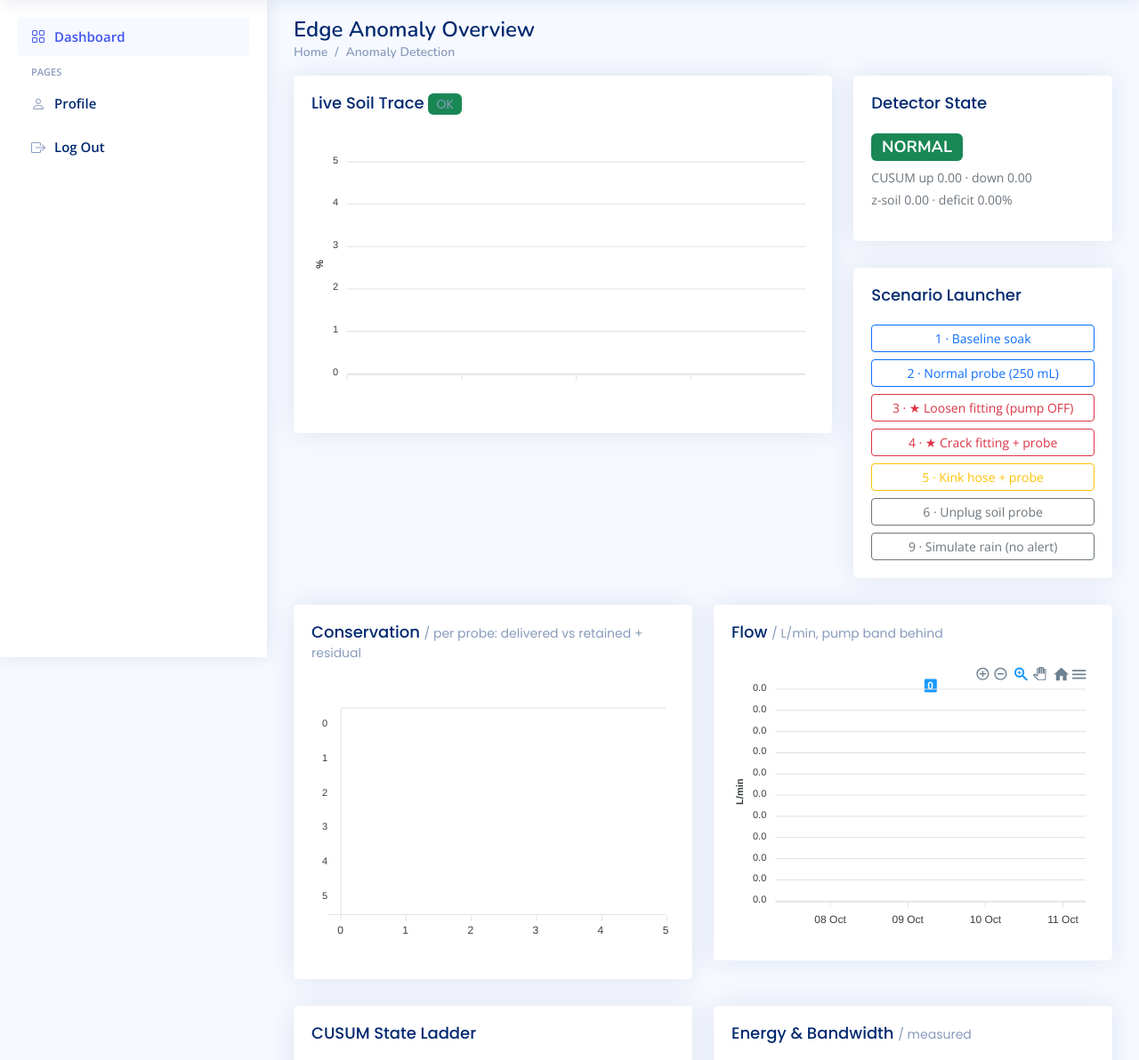
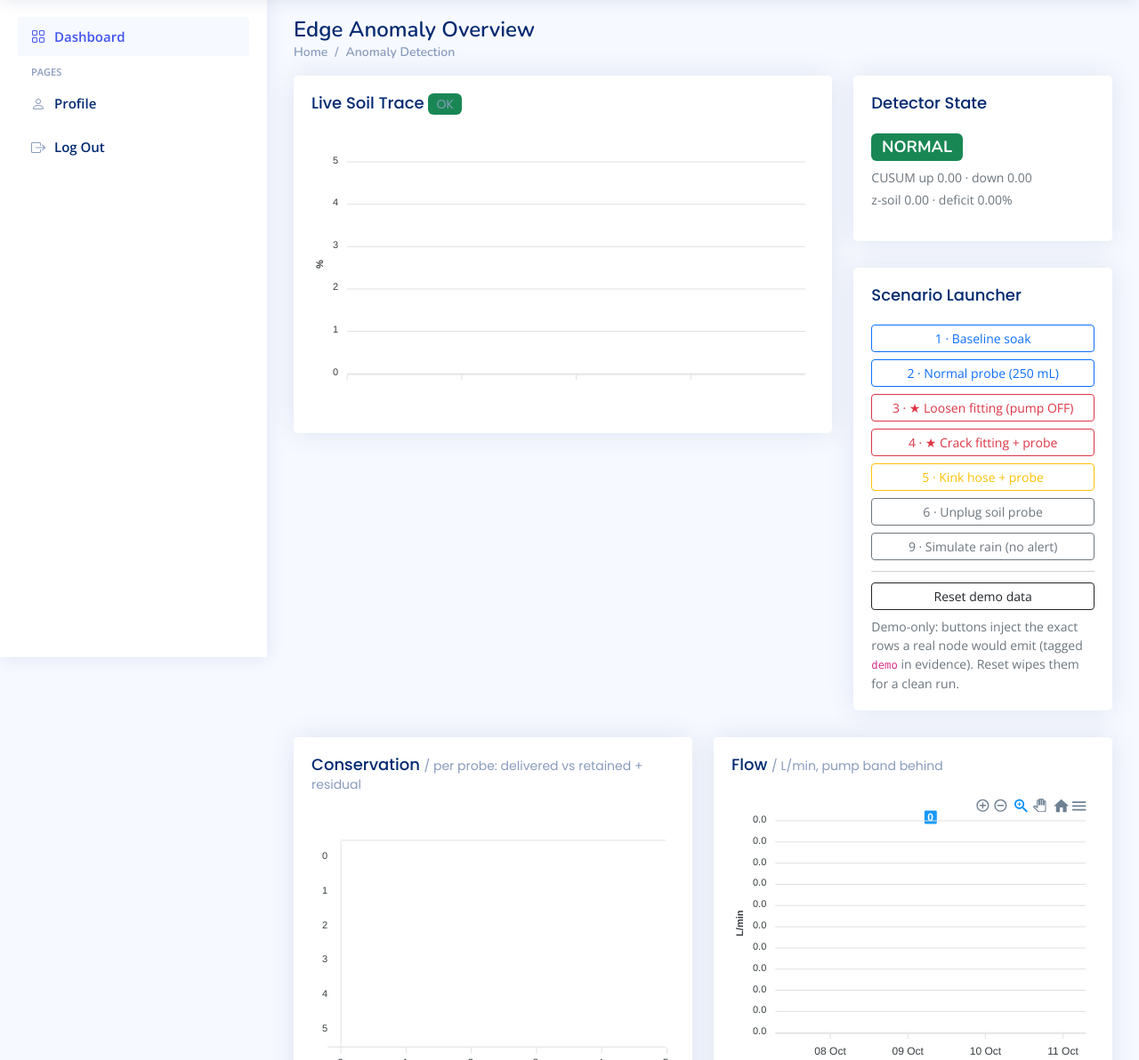
Before and after one commit to TheTechTiger/AgriGuardEdge, a Flask app: page /dashboard in a window 1280 px wide. Shown: the part 61-1253 px from the top of the page at 89% size. Run offline with Flask 3, Linux system fonts and the light colour scheme; the visitor is signed in with stand-in values (Sample User, id 1); data comes from the database, SQL or seed files in the repository; data that the repository does not hold is empty; parts of the project's set-up code (start-up, migrations or seed data) failed here and were passed over; some libraries are stand-ins or nearby versions.

Commit message:
feat(website): scenario buttons inject real node-shaped demo data
POST /api/scenario wrote only a timeline marker (evidence ? gaps, empty
trace/conservation/energy panels). Now each button also stores the exact
rows a real node would emit via /api/ingest — summaries, probe_results,
alerts with full §8 evidence — through a shared _store_ingest writer, so
the dashboard cannot tell demo from hardware. Numbers mirror
anomaly_core.h (retention bands, leak eps 0.3, r_ref 0.86); leak_probe
reuses the §8 example payload verbatim. First click seeds ~7.5 h baseline
history; every row tagged demo:true / demo:msg_id. New POST
/api/demo/reset wipes ingest tables for repeatable runs (+ dashboard
button); SCENARIO markers render as human-readable bookmarks.
Verified on isolated copy: 7/7 scenarios, probe ratios 0.14/0.835,
95.7% suppressed, dedup + quote-injection intact, removed routes 404.
docs/demo.md adds the 5-min spoken demo script.

```diff
--- a/AgriGuardEdge_Website/app.py
+++ b/AgriGuardEdge_Website/app.py
@@ -111,22 +111,20 @@ def profile_pic():
 # AGUARD ROUTES — edge anomaly ingest + dashboard data (arch §8/§9)
 # Device sends decisions, not data: kind = alert | summary | probe_result |
 # heartbeat. Server stamps received_at (no NTP per wake, §6.8).
-@app.route("/api/ingest", methods=["POST"])
-def api_ingest():
-    data = request.get_json(silent=True) or {}
-    msg_id = data.get("msg_id")
-    device_id = data.get("device_id", "esp32_01")
-    kind = data.get("kind", "heartbeat")
-    if not msg_id:
-        return jsonify({"status": "error", "message": "Missing msg_id"}), 400
-    now = time.time()
-    already = SQL_Get_ASSOC_DATA(f"SELECT msg_id FROM messages WHERE msg_id='{msg_id}'")
-    if already:
-        return jsonify({"status": "success", "msg_id": msg_id, "duplicate": True}), 200
+def _q(s):
+    return str(s).replace("'", "''")
+
+
+def _store_ingest(device, kind, data, now, msg_id):
+    # Single writer for device-shaped payloads (§8): messages + derived
+    # events / probe_results / summaries / energy_log rows. Shared by
+    # /api/ingest (real node) and /api/scenario (demo synthesiser) so the
+    # dashboard reads identical shapes either way — demo rows differ only
+    # in evidence.demo=True and a 'demo:...' msg_id.
     payload = json.dumps(data).replace("'", "''")
     SQL_SetData(
         "INSERT OR IGNORE INTO messages (msg_id, received_at, device_id, kind, payload) "
-        f"VALUES ('{msg_id}', {now}, '{device_id}', '{kind}', '{payload}')")
+        f"VALUES ('{_q(msg_id)}', {now}, '{_q(device)}', '{kind}', '{payload}')")
     if kind in ("alert", "probe_result"):
         ev = data.get("event", "NONE")
         sev = data.get("severity", "INFO")
@@ -134,13 +132,13 @@ def api_ingest():
         evidence = json.dumps(data.get("evidence", {})).replace("'", "''")
         SQL_SetData(
             "INSERT INTO events (device_id, received_at, event, severity, state, evidence) "
-            f"VALUES ('{device_id}', {now}, '{ev}', '{sev}', '{state}', '{evidence}')")
+            f"VALUES ('{_q(device)}', {now}, '{_q(ev)}', '{_q(sev)}', '{_q(state)}', '{evidence}')")
     if kind == "probe_result":
         evd = data.get("evidence", {})
         SQL_SetData(
             "INSERT INTO probe_results (received_at, device_id, verdict, V_delivered_ml, "
             "V_soil_delta_ml, residual_ratio, ratio_vs_reference, flow_calibrated_ppl) "
-            f"VALUES ({now}, '{device_id}', '{data.get('event', 'NONE')}', "
+            f"VALUES ({now}, '{_q(device)}', '{_q(data.get('event', 'NONE'))}', "
             f"{evd.get('V_delivered_ml', 0)}, {evd.get('V_soil_delta_ml', 0)}, "
             f"{evd.get('residual_ratio', 0)}, {evd.get('ratio_vs_reference', 1)}, "
             f"{evd.get('flow_calibrated_ppl', 5888)})")
@@ -150,13 +148,27 @@ def api_ingest():
         SQL_SetData(
             "INSERT INTO summaries (device_id, received_at, avg_moisture, min_moisture, "
             "max_moisture, std_moisture, avg_temp, avg_rh, vbat, soc_pct, mAh) "
-            f"VALUES ('{device_id}', {now}, {w.get('avg_moisture', 0)}, {w.get('min', 0)}, "
+            f"VALUES ('{_q(device)}', {now}, {w.get('avg_moisture', 0)}, {w.get('min', 0)}, "
             f"{w.get('max', 0)}, {w.get('std', 0)}, {w.get('avg_temp', 0)}, {w.get('avg_rh', 0)}, "
             f"{e.get('vbat', 0)}, {e.get('soc_pct', 0)}, {e.get('mah_today', 0)})")
         sv = data.get("savings", {})
         SQL_SetData(
             "INSERT INTO energy_log (received_at, device_id, tx_count, tx_bytes, awake_s, probe_cycles) "
-            f"VALUES ({now}, '{device_id}', {sv.get('messages_sent', 0)}, 0, 0, 0)")
+            f"VALUES ({now}, '{_q(device)}', {sv.get('messages_sent', 0)}, 0, 0, 0)")
+
+
+@app.route("/api/ingest", methods=["POST"])
+def api_ingest():
+    data = request.get_json(silent=True) or {}
+    msg_id = data.get("msg_id")
+    device_id = data.get("device_id", "esp32_01")
+    kind = data.get("kind", "heartbeat")
+    if not msg_id:
+        return jsonify({"status": "error", "message": "Missing msg_id"}), 400
+    already = SQL_Get_ASSOC_DATA(f"SELECT msg_id FROM messages WHERE msg_id='{_q(msg_id)}'")
+    if already:
+        return jsonify({"status": "success", "msg_id": msg_id, "duplicate": True}), 200
+    _store_ingest(device_id, kind, data, time.time(), msg_id)
     return jsonify({"status": "success", "msg_id": msg_id}), 200
 
 @app.route("/api/events", methods=["GET"])
@@ -201,21 +213,143 @@ def api_ack():
     SQL_SetData(f"UPDATE events SET ack_state='ACK' WHERE id={ev_id}")
     return jsonify({"success": True})
 
+# DEMO SYNTHESISER — one-click fault injection for the dashboard (§11).
+# Demo-only and honestly labeled: every synthesised row carries
+# evidence.demo=True and a 'demo:...' msg_id. Numbers mirror
+# anomaly_core.h exactly — retention bands R: >1.15 drift / ≥0.80 OK /
+# ≥0.45 partial / ≥0.05 leak-or-bypass / else severe; leak ε 0.30 L/min;
+# reference retention r_ref 0.86. On real hardware this block is replaced
+# by the node; the dashboard reads identical shapes either way.
+DEMO_SEQ = [0]
+
+
+def _demo_summary(device, t, moisture, msgs_sent):
+    DEMO_SEQ[0] += 1
+    tag = f"demo:summary:{int(t)}:{DEMO_SEQ[0]}"
+    _store_ingest(device, "summary", {
+        "device_id": device, "kind": "summary",
+        "window": {"avg_moisture": moisture, "min": round(moisture - 3, 2),
+                   "max": round(moisture + 3, 2), "std": 0.9,
+                   "avg_temp": 26.4, "avg_rh": 61.0},
+        "energy": {"vbat": 3.9, "soc_pct": 76, "mah_today": 229.4},
+        "savings": {"readings_generated": 15, "messages_sent": msgs_sent,
+                    "suppressed": 15 - msgs_sent},
+    }, t, tag)
+
+
+def _demo_event(device, t, kind, event, severity, evidence):
+    DEMO_SEQ[0] += 1
+    tag = f"demo:{event}:{int(t)}:{DEMO_SEQ[0]}"
+    evidence = dict(evidence)
+    evidence["demo"] = True
+    _store_ingest(device, kind, {
+        "device_id": device, "kind": kind,
+        "event": event, "severity": severity, "evidence": evidence,
+    }, t, tag)
+
+
+def _ensure_demo_baseline(device):
+    # First click populates ~7.5 h of 15-min history so the trace, band
+    # (±2σ needs >3 rows) and energy panels render immediately.
+    n = SQL_Get_ASSOC_DATA("SELECT COUNT(*) AS n FROM summaries")[0]["n"]
+    if n >= 8:
+        return False
+    now = time.time()
+    for i in range(30, 0, -1):
+        m = round(41.8 + ((i * 37) % 11 - 5) * 0.18, 2)
+        _demo_summary(device, now - i * 900, m, 1 if i % 3 == 0 else 0)
+    return True
+
+
+def _run_demo_scenario(device, name):
+    # Insert the rows a real node would emit for this §11 demo step.
+    # Timestamps stagger +1 s so the verdict is always "latest".
+    _ensure_demo_baseline(device)
+    t = time.time()
+    if name == "probe_ok":
+        _demo_summary(device, t + 1, 42.6, 3)
+        _demo_event(device, t + 2, "probe_result", "IRRIGATION_OK", "NONE", {
+            "state": "NORMAL", "z_soil": 0.4, "cusum_up": 0.3, "cusum_down": 0.0,
+            "slope_30s": 0.31, "slope_300s": 0.12,
+            "baseline_moist": 41.8, "sigma": 0.9, "deficit": 0.0,
+            "V_delivered_ml": 250.0, "V_soil_delta_ml": 211.9, "V_et_ml": 3.1,
+            "residual_ratio": 0.14, "ratio_vs_reference": 1.0,
+            "flow_rate_lpm": 4.2, "pump_state": "OFF",
+            "flow_calibrated_ppl": 5888, "cadence_s": 60})
+    elif name == "continuous_leak":
+        _demo_summary(device, t + 1, 41.5, 2)
+        _demo_event(device, t + 2, "alert", "CONTINUOUS_LEAK", "HIGH", {
+            "state": "ALARM", "z_soil": -0.4, "cusum_up": 0.0, "cusum_down": 0.2,
+            "baseline_moist": 41.8, "sigma": 0.9, "deficit": 0.5,
+            "flow_rate_lpm": 1.4, "pump_state": "OFF",
+            "flow_calibrated_ppl": 5888, "cadence_s": 5,
+            "reason": "pump OFF but flow 1.4 L/min > leak eps 0.3 — moisture still normal, flow caught it"})
+    elif name == "leak_probe":
+        _demo_summary(device, t + 1, 38.7, 3)
+        _demo_event(device, t + 2, "probe_result", "LEAK_OR_BYPASS", "HIGH", {
+            "z_soil": -3.4, "cusum_up": 0.0, "cusum_down": 6.2,
+            "slope_30s": 0.0, "slope_300s": -0.11,
+            "baseline_moist": 41.8, "sigma": 0.9, "deficit": 5.1,
+            "V_delivered_ml": 250.0, "V_soil_delta_ml": 38.2, "V_et_ml": 3.1,
+            "residual_ratio": 0.835, "ratio_vs_reference": 0.19,
+            "flow_rate_lpm": 0.0, "pump_state": "OFF",
+            "flow_calibrated_ppl": 5888,
+            "state": "ALARM", "state_age_s": 240, "cadence_s": 5})
+    elif name == "blockage":
+        _demo_summary(device, t + 1, 39.9, 2)
+        _demo_event(device, t + 2, "alert", "BLOCKAGE_NO_FLOW", "HIGH", {
+            "state": "ALARM", "z_soil": -2.1, "cusum_up": 0.0, "cusum_down": 3.4,
+            "baseline_moist": 41.8, "sigma": 0.9, "deficit": 2.0,
+            "flow_rate_lpm": 0.0, "pump_state": "ON",
+            "flow_calibrated_ppl": 5888, "cadence_s": 5,
+            "reason": "pump ON but flow ~0 for 3 evals — kink downstream of meter reads as blockage, not leak"})
+    elif name == "unplug_probe":
+        _demo_summary(device, t + 1, 41.8, 2)
+        _demo_event(device, t + 2, "alert", "SENSOR_DISCONNECTED", "MED", {
+            "state": "ALARM", "z_soil": 0.0, "cusum_up": 0.0, "cusum_down": 0.0,
+            "baseline_moist": 41.8, "sigma": 0.9, "deficit": 0.0,
+            "adc_raw": 4095, "flow_rate_lpm": 0.0, "pump_state": "OFF",
+            "cadence_s": 60,
+            "reason": "ADC railed at 4095 — probe disconnected, quarantined before analytics"})
+    elif name == "rain":
+        _demo_summary(device, t + 1, 49.0, 1)
+        _demo_event(device, t + 2, "alert", "EXTERNAL_EVENT", "INFO", {
+            "state": "NORMAL", "z_soil": 8.0, "cusum_up": 0.0, "cusum_down": 0.0,
+            "baseline_moist": 41.8, "sigma": 0.9, "deficit": 0.0,
+            "flow_rate_lpm": 0.0, "pump_state": "OFF",
+            "rain_blank_active": True,
+            "reason": "+8σ step with decay — rain blanking 48 evals, baseline frozen, NO alert by design"})
+    else:  # baseline soak (and any unknown name): quiet in-band summary
+        _demo_summary(device, t + 1, 41.8, 1)
+
+
 @app.route("/api/scenario", methods=["POST"])
 def api_scenario():
-    # Demo scenario launcher (§11): records an operator-injected scenario as
-    # an INFO event so the dashboard timeline shows what was done physically.
+    # Demo scenario launcher (§11): timeline marker + the rows a real node
+    # would emit for this step, so every button visibly moves every panel.
     if "userID" not in session:
         return jsonify({"error": "Unauthorized"}), 401
     data = request.get_json(silent=True) or {}
     device = data.get("device_id", "esp32_01").replace("'", "''")
-    name = data.get("scenario", "baseline")
+    name = data.get("scenario", "baseline").replace("'", "''")
+    now = time.time()
     evidence = json.dumps({"scenario": name}).replace("'", "''")
-    now = time.time()
     SQL_SetData(
         "INSERT INTO events (device_id, received_at, event, severity, state, evidence) "
         f"VALUES ('{device}', {now}, 'EXTERNAL_EVENT', 'INFO', 'SCENARIO', '{evidence}')")
+    _run_demo_scenario(device, name)
     return jsonify({"success": True, "scenario": name})
+
+
+@app.route("/api/demo/reset", methods=["POST"])
+def api_demo_reset():
+    # Demo-only: wipe ingest-derived tables for a repeatable run.
+    # Auth + notifications untouched.
+    if "userID" not in session:
+        return jsonify({"error": "Unauthorized"}), 401
+    for tbl in ("messages", "events", "summaries", "energy_log", "probe_results"):
+        SQL_SetData(f"DELETE FROM {tbl}")
+    return jsonify({"success": True})
 
 @app.route("/health", methods=["GET"])
 def health():
--- a/AgriGuardEdge_Website/assets/js/dashboard.js
+++ b/AgriGuardEdge_Website/assets/js/dashboard.js
@@ -151,7 +151,9 @@ function renderAlerts(events) {
     const cons =
       ev.V_delivered_ml !== undefined
         ? `V_del ${ev.V_delivered_ml} mL · V_soil ${ev.V_soil_delta_ml} mL · V_ET ${ev.V_et_ml} mL · ratio ${ev.residual_ratio}`
-        : `z ${ev.z_soil ?? "?"} · cusum↓ ${ev.cusum_down ?? "?"} · deficit ${ev.deficit ?? "?"}`;
+        : ev.scenario
+          ? `scenario marker "${ev.scenario}" — timeline bookmark, not an alert`
+          : `z ${ev.z_soil ?? "?"} · cusum↓ ${ev.cusum_down ?? "?"} · deficit ${ev.deficit ?? "?"}`;
     card.innerHTML =
       `<span class="badge ${SEV_BADGE[sev] || "bg-secondary"}">${sev}</span> ` +
       `<strong>${e.event}</strong> ` +
@@ -218,7 +220,7 @@ async function refresh() {
 document.addEventListener("DOMContentLoaded", () => {
   refresh();
   setInterval(refresh, 15000);
-  document.querySelectorAll("#scenarioBtns button").forEach((b) =>
+  document.querySelectorAll("#scenarioBtns button[data-scenario]").forEach((b) =>
     b.addEventListener("click", async () => {
       await fetch("/api/scenario", {
         method: "POST",
@@ -226,6 +228,17 @@ document.addEventListener("DOMContentLoaded", () => {
         body: JSON.stringify({ scenario: b.dataset.scenario }),
       });
       refresh();
+      setTimeout(refresh, 600); // second pass once the rows commit
     })
   );
+  const reset = document.querySelector("#resetDemo");
+  if (reset) reset.addEventListener("click", async () => {
+    await fetch("/api/demo/reset", {
+      method: "POST",
+      headers: { "Content-Type": "application/json" },
+      body: "{}",
+    });
+    refresh();
+    setTimeout(refresh, 600);
+  });
 });
--- a/AgriGuardEdge_Website/templates/dashboard.html
+++ b/AgriGuardEdge_Website/templates/dashboard.html
@@ -41,7 +41,10 @@ content %}
                             <button class="btn btn-outline-warning btn-sm" data-scenario="blockage">5 · Kink hose + probe</button>
                             <button class="btn btn-outline-secondary btn-sm" data-scenario="unplug_probe">6 · Unplug soil probe</button>
                             <button class="btn btn-outline-secondary btn-sm" data-scenario="rain">9 · Simulate rain (no alert)</button>
+                            <hr class="my-1" />
+                            <button class="btn btn-outline-dark btn-sm" id="resetDemo">Reset demo data</button>
                         </div>
+                        <p class="small text-muted mt-2 mb-0">Demo-only: buttons inject the exact rows a real node would emit (tagged <code>demo</code> in evidence). Reset wipes them for a clean run.</p>
                     </div>
                 </div>
             </div>
```
Also changed, not shown: docs/demo.md (added, +93 -0 lines), AgriGuardEdge_Website/README.md.
